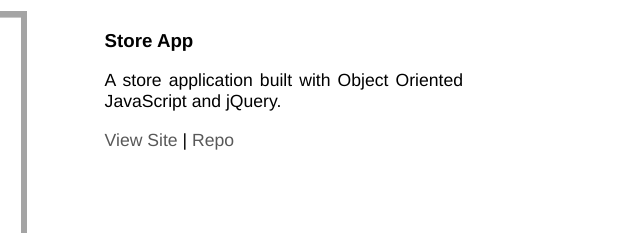
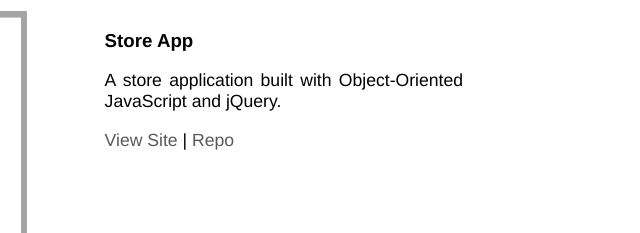
Before and after one commit to natashahakun/about-me, a website: page index.html in a window 1280 px wide. Shown: the part 727-960 px from the top of the page, 625-1265 px from the left. Drawn offline with nearby package versions, Linux system fonts and the light colour scheme.

Commit message:
Add hyphen to project description.

```diff
--- a/index.html
+++ b/index.html
@@ -65,7 +65,7 @@
       </div>
       <div class="project-text">
         <h3>Store App</h3>
-        <p>A store application built with Object Oriented JavaScript and jQuery.</p>
+        <p>A store application built with Object-Oriented JavaScript and jQuery.</p>
         <p><a href="//natashahakun.github.io/store-app">View Site</a> | <a href="//github.com/natashahakun/store-app">Repo</a></p>
       </div>
       <div style="clear:both"></div>
```
